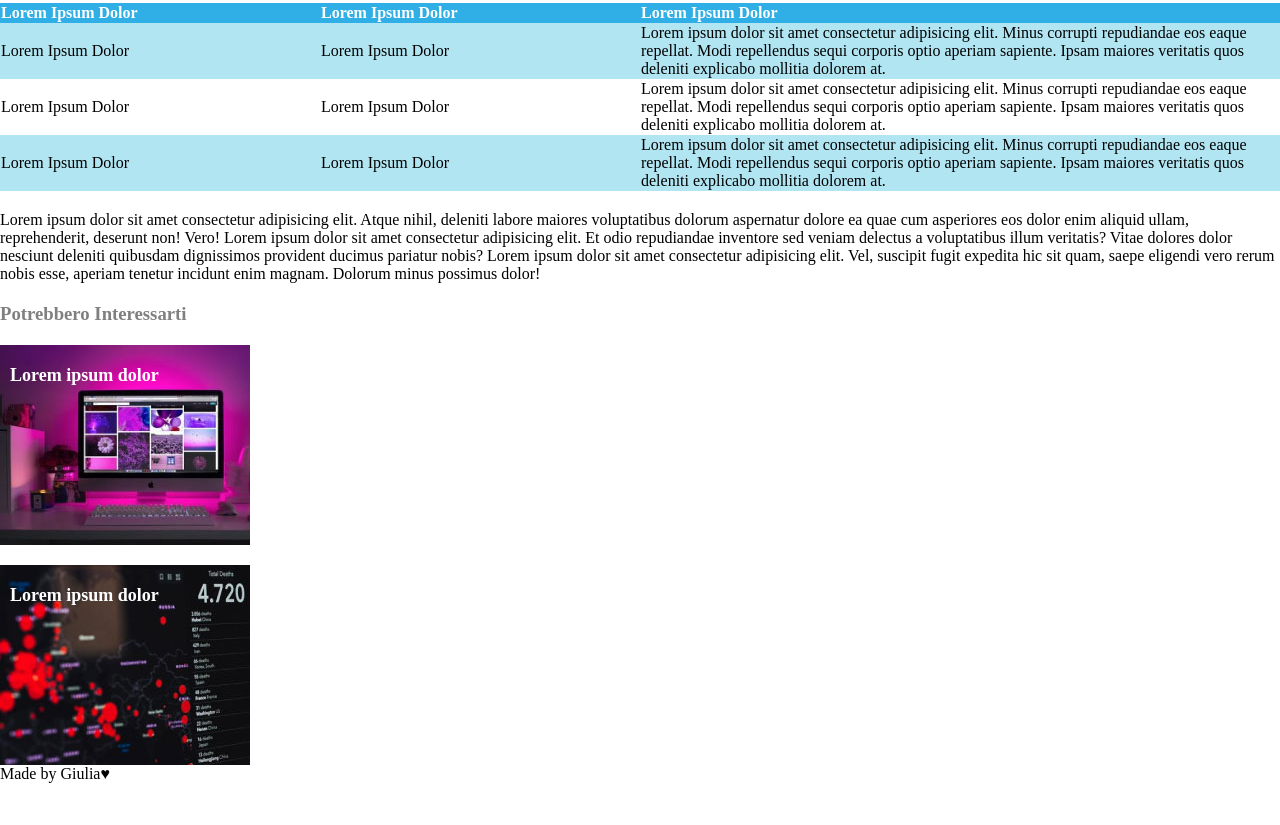
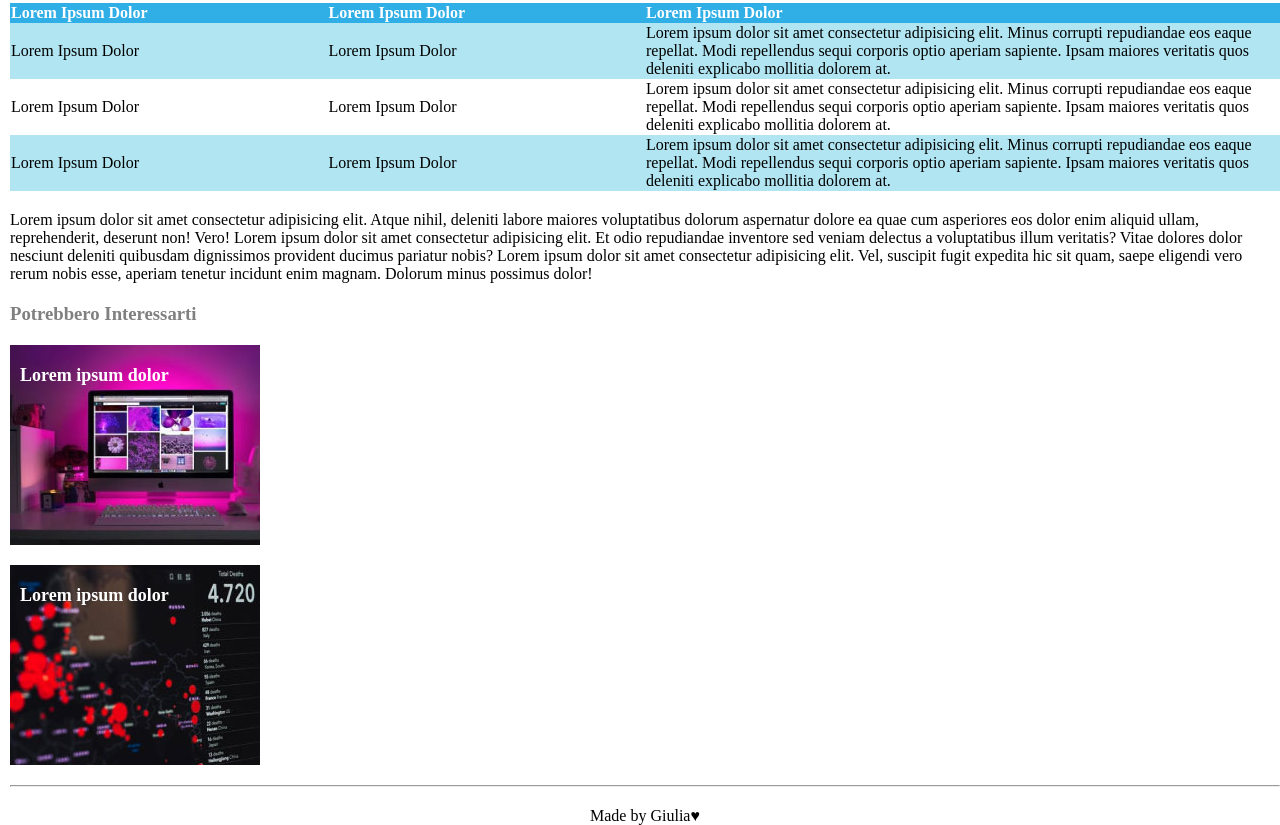
Before and after one commit to GiuliaSetti/html-css-booleaner, a plain HTML site: page index.html in a window 1280 px wide. Shown: the part 762-1587 px from the top of the page. Before the commit the page ends 1545 px from the top, so only its background shows below. Drawn offline with Linux system fonts and the light colour scheme.

Commit message:
FinalizzazioneEsercizio

```diff
--- a/css/style.css
+++ b/css/style.css
@@ -2,6 +2,11 @@
     margin: 0;
     box-sizing: border-box;
 }
+
+header, main, footer{
+    padding-left: 10px;
+}
+
 
 /* nav */
 
@@ -91,3 +96,14 @@ table .colored{
 .secondlink{
     background-image: url(../img/graph.jpg);
 }
+
+/* footer */
+
+hr{
+    color: #30aee6;
+    margin-top: 20px;
+}
+
+footer > div{
+    text-align: center;
+}
--- a/index.html
+++ b/index.html
@@ -131,7 +131,8 @@
     <!-- footer -->
 
     <footer>
-        <div>Made by Giulia&hearts;</div>
+        <hr>
+        <div class="maintexts">Made by Giulia&hearts;</div>
     </footer>
     <!-- /footer -->
 
```
